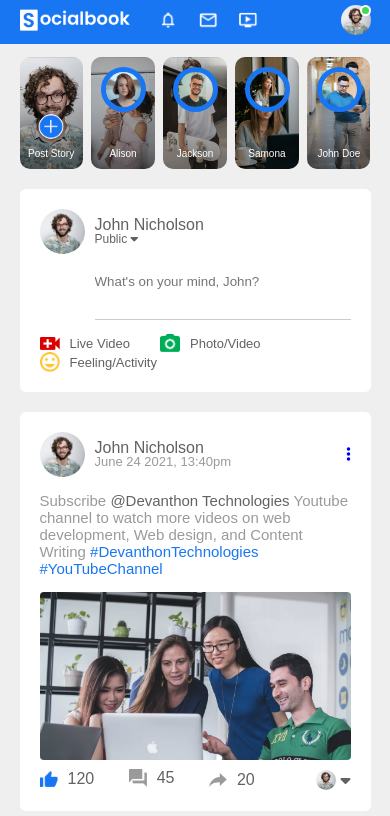
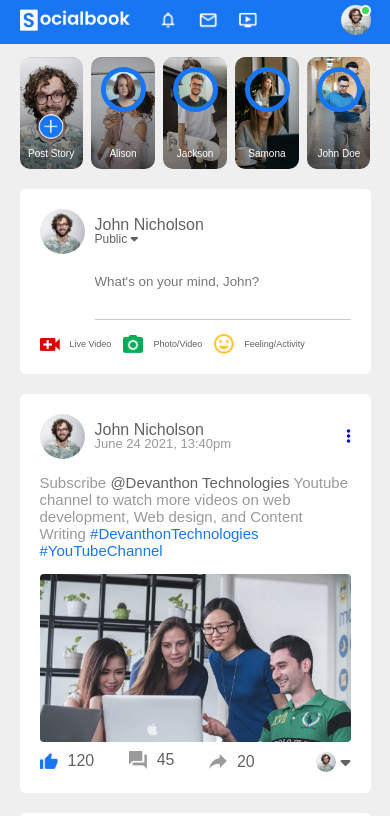
Before and after one commit to Nebenmor/SocialBook, a plain HTML site: page index.html in a window 390 px wide. Shown: the top 816 px of the page. Drawn offline with Linux system fonts and the light colour scheme.

Commit message:
update mobile home page post link

```diff
--- a/style.css
+++ b/style.css
@@ -714,5 +714,10 @@ nav {
         bottom: 30px
     }
 
+    .add-post-links a {
+        margin-right: 12px;
+        font-size: 9px;
+    }
+
 
 }
```
